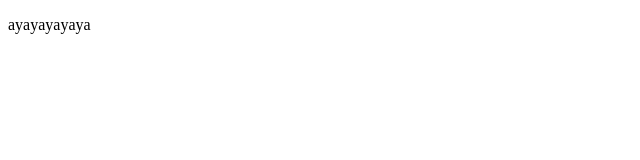
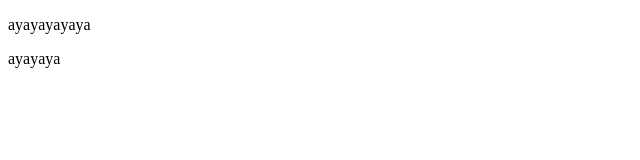
Before and after one commit to ToreShark/repo_test, a plain HTML site: page index.html in a window 1280 px wide. Shown: the full height of the page, 0-640 px from the left. Drawn offline with Linux system fonts and the light colour scheme.

Commit message:
second commit

```diff
--- a/index.html
+++ b/index.html
@@ -8,5 +8,6 @@
 </head>
 <body>
     <p>ayayayayaya</p>
+    <p>ayayaya</p>
 </body>
 </html>
```
